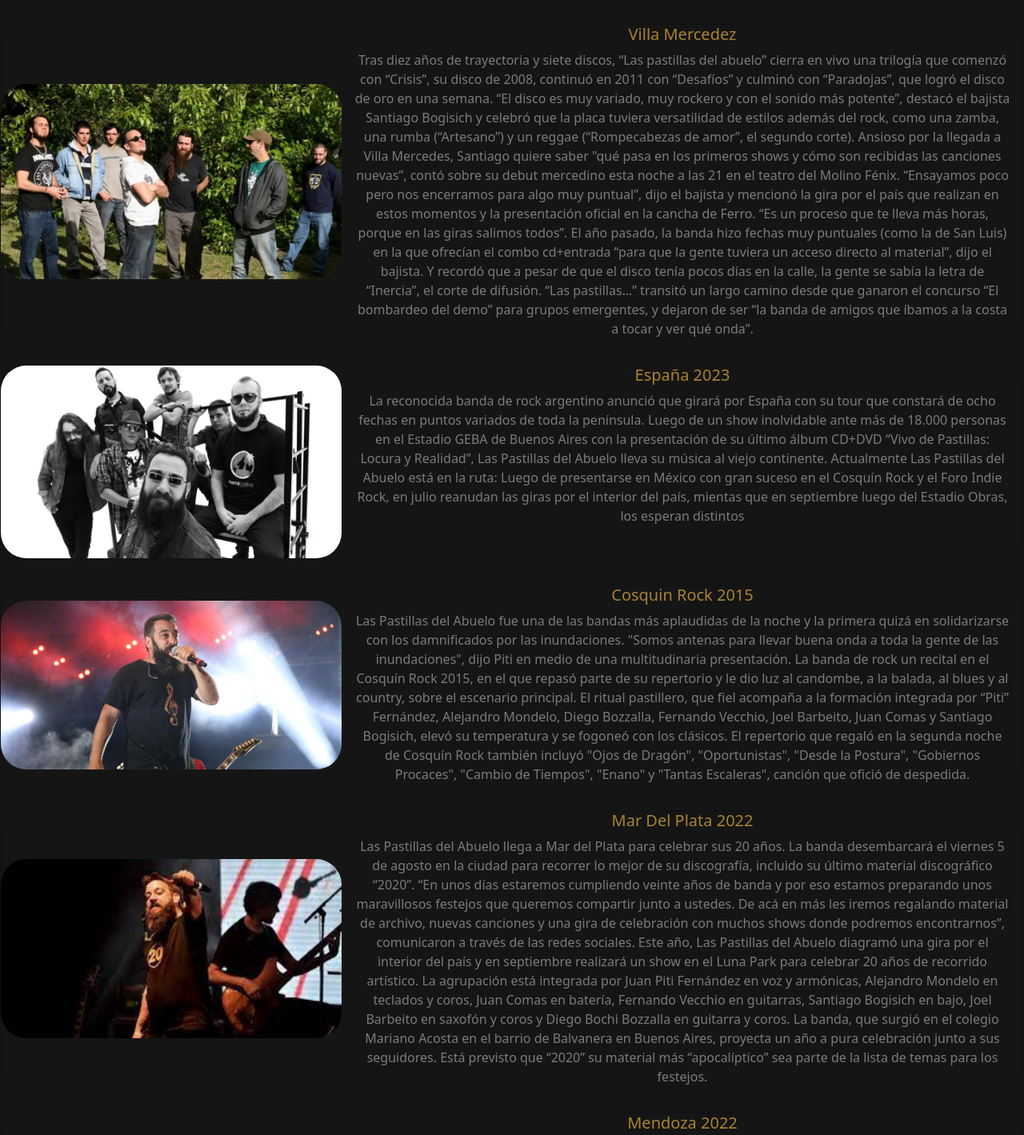
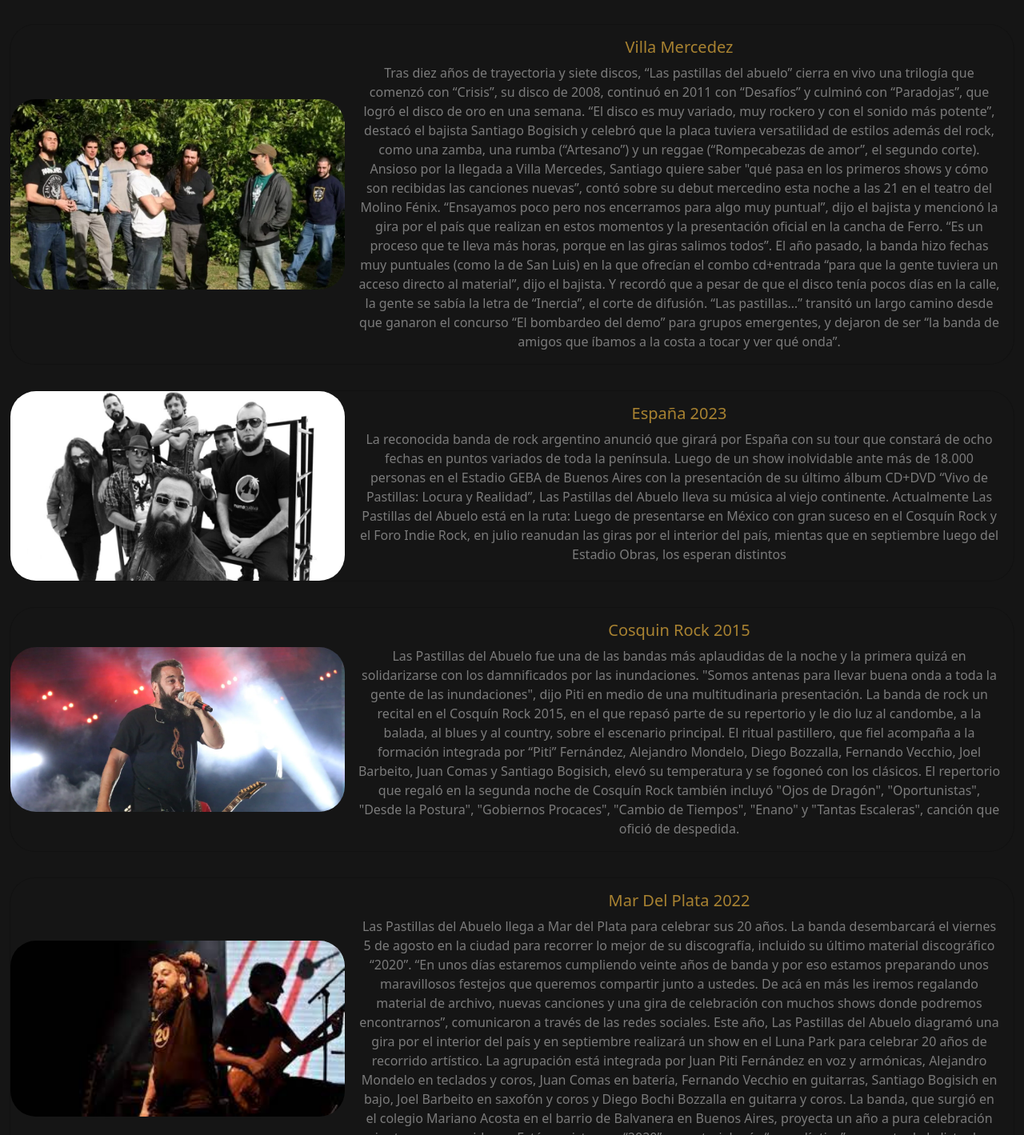
Before and after one commit to Agusdelaa/Proyecto-Coderhouse-bootstrap, a website: page pages/giras.html in a window 1280 px wide. Shown: the part 544-1963 px from the top of the page at 80% size. Drawn offline with nearby package versions, Linux system fonts and the light colour scheme.

Commit message:
arreglo de scroll en x en la pag GIRAS

```diff
--- a/pages/giras.html
+++ b/pages/giras.html
@@ -21,7 +21,7 @@
             <div class="col-lg-12 col-12">
                 <nav class="navbar  navbar-dark navbar-expand-lg">
                     <div class="container-fluid">
-                      <a class="navbar-brand" href="#"><img src="../img/logo.png" alt=""></a>
+                      <a class="navbar-brand" href="#"><img src="../img/logo.png" alt="logo LPDA"></a>
                       <button class="navbar-toggler text-white" type="button" data-bs-toggle="collapse" data-bs-target="#navbarNavDropdown" aria-controls="navbarNavDropdown" aria-expanded="false" aria-label="Toggle navigation">
                         <span class="navbar-toggler-icon text-white"></span>
                       </button>
@@ -58,15 +58,15 @@
                     </div>
                 </div>
             </div>
-            <div class="row pt-3">
+            <div class="row pt-3 px-0 mx-0">
                 <div class="col-lg-12 col-12">
                     <div class="card mb-3 rounded-5 bg-Color_MainFooter text-center img-fluid" style="max-width: 100%;">
                         <div class="row g-0">
                           <div class="col-md-4 d-flex align-items-center">
-                            <img src="../img/Gira 2016 Luna.jpg" class="img-fluid rounded-5" alt="...">
+                            <img src="../img/Gira 2016 Luna.jpg" class="img-fluid rounded-5" alt="gira luna park lpda">
                           </div>
                           <div class="col-md-8">
-                            <div class="card-body py.0">
+                            <div class="card-body ">
                               <h5 class="card-title text-center textoDorado">Luna Park 2016</h5>
                               <p class="card-text colorTextos">Las Pastillas del Abuelo se hicieron presentes en el Estadio Luna Park en el marco de la gira nacional de presentación de su último disco, Paradojas. El mismo, lanzado en octubre del pasado año, con doce temas, ya tuvo una excelente repercusión, al punto de lograr el premio Disco de Platino por la venta de 30.000 copias.
                                 Luego de la primera canción, se pudieron escuchar tanto los temas de su último disco, como Inercia, Rompecabezas de amor, Gigantes y La creatividad, y los clásicos de la banda, como Viejo karma, Tantas escaleras, Amar y envejecer, Posturas, Enano, Ojos de dragón, Skalipso y Vuelta de tuerca que hizo que la "20" explote.
@@ -81,15 +81,15 @@
                       </div>
                 </div>
             </div>
-            <div class="row pt-3">
+            <div class="row pt-3 px-0 mx-0">
                 <div class="col-lg-12 col-12">
                     <div class="card mb-3 rounded-5 bg-Color_MainFooter text-center img-fluid" style="max-width: 100%;">
                         <div class="row g-0">
                           <div class="col-md-4 d-flex align-items-center">
-                            <img src="../img/Lpda gira dsp del disco de oro.webp" class="img-fluid rounded-5" alt="...">
+                            <img src="../img/Lpda gira dsp del disco de oro.webp" class="img-fluid rounded-5" alt="gira por el disco de oro">
                           </div>
                           <div class="col-md-8">
-                            <div class="card-body py-0">
+                            <div class="card-body ">
                               <h5 class="card-title text-center textoDorado">Villa Mercedez</h5>
                               <p class="card-text colorTextos">Tras diez años de trayectoria y siete discos, “Las pastillas del abuelo” cierra en vivo una trilogía que comenzó con “Crisis”, su disco de 2008, continuó en 2011 con “Desafíos” y culminó con “Paradojas”, que logró el disco de oro en una semana.
                                 “El disco es muy variado, muy rockero y con el sonido más potente”, destacó el bajista Santiago Bogisich y celebró que la placa tuviera versatilidad de estilos además del rock, como una zamba, una rumba (“Artesano”) y un reggae (“Rompecabezas de amor”, el segundo corte).
@@ -104,15 +104,15 @@
                       </div>
                 </div>
             </div>
-            <div class="row pt-3">
+            <div class="row pt-3 px-0 mx-0">
                 <div class="col-lg-12 col-12">
                     <div class="card mb-3 rounded-5 bg-Color_MainFooter text-center img-fluid" style="max-width: 100%;">
                         <div class="row g-0">
                           <div class="col-md-4 d-flex align-items-center">
-                            <img src="../img/Gira españa 2.jpg" class="img-fluid rounded-5" alt="...">
+                            <img src="../img/Gira españa 2.jpg" class="img-fluid rounded-5" alt="Gira por España">
                           </div>
                           <div class="col-md-8">
-                            <div class="card-body py-0">
+                            <div class="card-body ">
                               <h5 class="card-title text-center textoDorado">España 2023</h5>
                               <p class="card-text colorTextos">La reconocida banda de rock argentino anunció que girará por España con su tour que constará de ocho fechas en puntos variados de toda la península.
                                 Luego de un show inolvidable ante más de 18.000 personas en el Estadio GEBA de Buenos Aires con la presentación de su último álbum CD+DVD “Vivo de Pastillas: Locura y Realidad”, Las Pastillas del Abuelo lleva su música al viejo continente.
@@ -123,15 +123,15 @@
                       </div>
                 </div>
             </div>
-            <div class="row pt-3">
+            <div class="row pt-3 px-0 mx-0">
                 <div class="col-lg-12 col-12">
                     <div class="card mb-3 rounded-5 bg-Color_MainFooter text-center img-fluid" style="max-width: 100%;">
                         <div class="row g-0">
                           <div class="col-md-4 d-flex align-items-center">
-                            <img src="../img/cosquin 2015 lpda.webp" class="img-fluid rounded-5"  alt="...">
+                            <img src="../img/cosquin 2015 lpda.webp" class="img-fluid rounded-5"  alt=" Gira por Cosquin 2015">
                           </div>
                           <div class="col-md-8">
-                            <div class="card-body py-0">
+                            <div class="card-body ">
                               <h5 class="card-title text-center textoDorado">Cosquin Rock 2015</h5>
                               <p class="card-text colorTextos">Las Pastillas del Abuelo fue una de las bandas más aplaudidas de la noche y la primera quizá en solidarizarse con los damnificados por las inundaciones. "Somos antenas para llevar buena onda a toda la gente de las inundaciones", dijo Piti en medio de una multitudinaria presentación.
                                 La banda de rock un recital en el Cosquín Rock 2015, en el que repasó parte de su repertorio y le dio luz al candombe, a la balada, al blues y al country, sobre el escenario principal.
@@ -143,15 +143,15 @@
                       </div>
                 </div>
             </div>
-            <div class="row pt-3">
+            <div class="row pt-3 mx-0 px-0">
                 <div class="col-lg-12 col-12">
                     <div class="card mb-3 rounded-5 bg-Color_MainFooter text-center img-fluid" style="max-width: 100%;">
                         <div class="row g-0">
                           <div class="col-md-4 d-flex align-items-center">
-                            <img src="../img/MDQ celebracion 20 años.jpg" class="img-fluid rounded-5" width="100%" alt="...">
+                            <img src="../img/MDQ celebracion 20 años.jpg" class="img-fluid rounded-5" width="100%" alt="Gira por MDQ LPDA">
                           </div>
                           <div class="col-md-8">
-                            <div class="card-body py-0">
+                            <div class="card-body ">
                               <h5 class="card-title text-center textoDorado">Mar Del Plata 2022</h5>
                               <p class="card-text colorTextos">Las Pastillas del Abuelo llega a Mar del Plata para celebrar sus 20 años. La banda desembarcará el viernes 5 de agosto en la ciudad para recorrer lo mejor de su discografía, incluido su último material discográfico “2020”.
                                 “En unos días estaremos cumpliendo veinte años de banda y por eso estamos preparando unos maravillosos festejos que queremos compartir junto a ustedes. De acá en más les iremos regalando material de archivo, nuevas canciones y una gira de celebración con muchos shows donde podremos encontrarnos”, comunicaron a través de las redes sociales.
@@ -163,15 +163,15 @@
                       </div>
                 </div>
             </div>
-            <div class="row pt-3">
+            <div class="row pt-3 mx-0 px-0">
                 <div class="col-lg-12 col-12">
                     <div class="card mb-3 rounded-5 bg-Color_MainFooter text-center img-fluid" style="max-width: 100%;">
                         <div class="row g-0">
                           <div class="col-md-4 d-flex align-items-center">
-                            <img src="../img/MENDOZA 20 años.jpg" class="img-fluid rounded-5" width="100%" alt="...">
+                            <img src="../img/MENDOZA 20 años.jpg" class="img-fluid rounded-5" width="100%" alt="Gira Mendoza por los 20 años">
                           </div>
                           <div class="col-md-8">
-                            <div class="card-body py-0">
+                            <div class="card-body ">
                               <h5 class="card-title text-center textoDorado">Mendoza 2022</h5>
                               <p class="card-text colorTextos">Desde sus inicios en 2002, Las Pastillas del Abuelo se convirtieron en una de las bandas más convocantes de la escena del rock. Con sus canciones cosecharon un público auténtico y joven que siente una clara identificación con su música.
                                 Mucha magia envuelven los comienzos de Las Pastillas del Abuelo, desde que ganaron El Bombardeo del Demo, programa muy importante de las radios de Argentina, y desde que dejaron gente afuera en su primer show en vivo en la Colorada , que sin tener disco el público ya coreaban todas sus canciones y los conocían por sus famosas y clásicas pintadas callejeras.
```
Also changed, not shown: pages/contacto.html (+2 -2 lines), pages/merchandising.html (+4 -3 lines).
